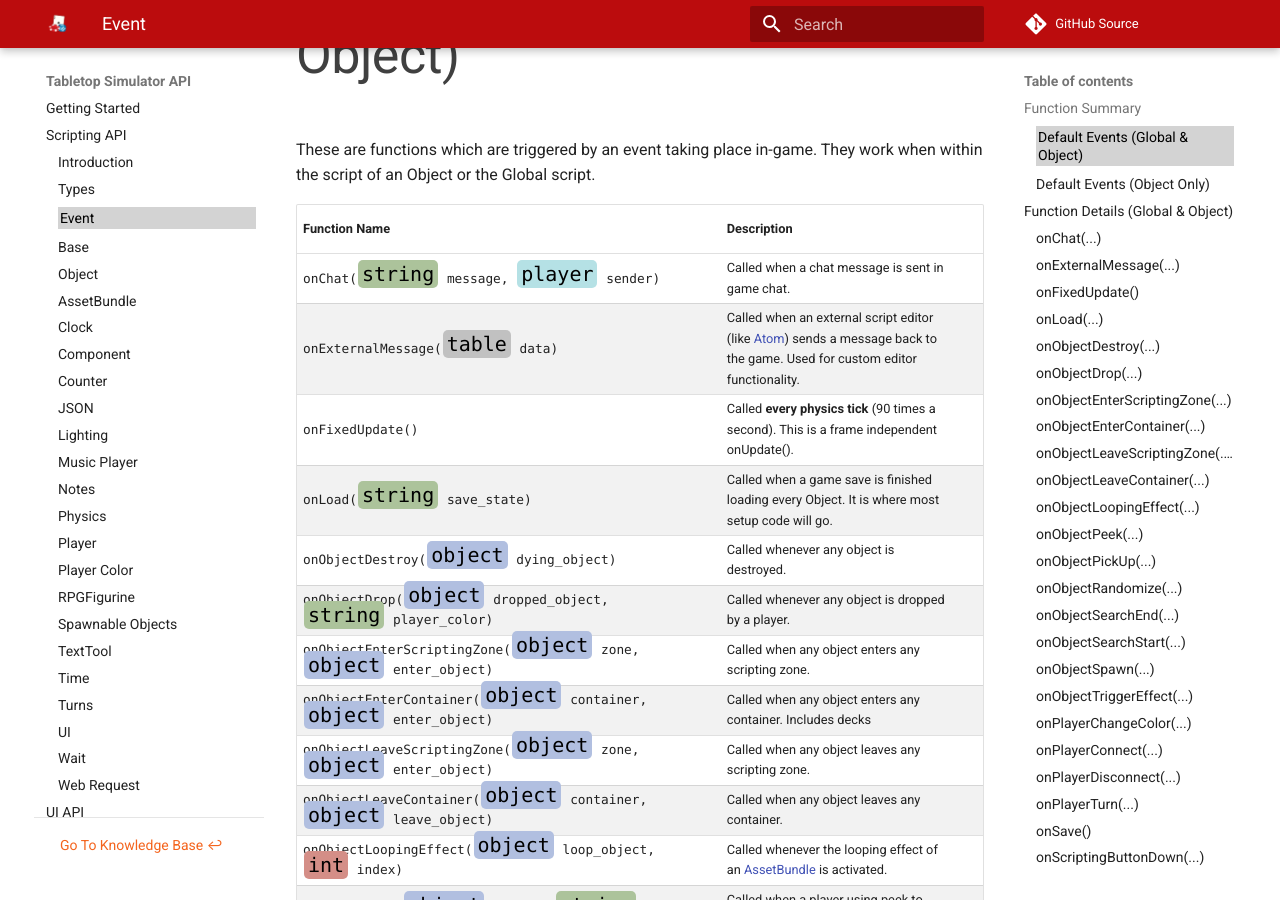
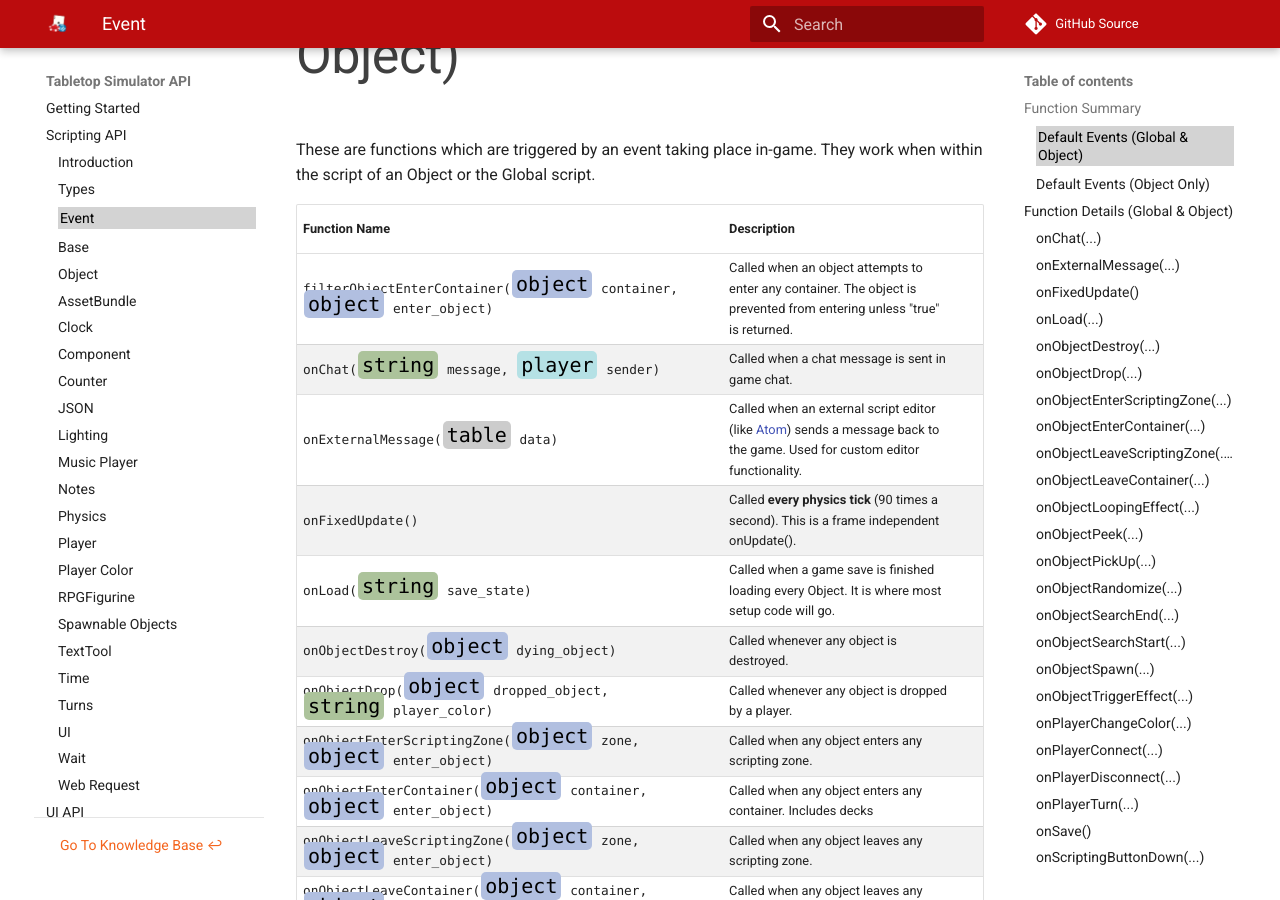
Before and after one commit to Berserk-Games/Tabletop-Simulator-API, an MkDocs documentation site: the page built from docs/event.md, in a window 1280 px wide and 900 px high, scrolled down 656 px. Built offline with MkDocs 1.6.1 and Material for MkDocs 9.7.7, drawn with Linux system fonts in a browser that asks for light colours; comment, search, counter and statistics services are not loaded; old or Windows-style settings are respelled for this version of MkDocs.

Commit message:
Added filterObjectEnterContainer

```diff
--- a/docs/event.md
+++ b/docs/event.md
@@ -9,6 +9,7 @@
 
 Function Name | Description | &nbsp;
 -- | -- | --
+filterObjectEnterContainer([<span class="tag obj"></span>](/types)&nbsp;container, [<span class="tag obj"></span>](/types)&nbsp;enter_object) | Called when an object attempts to enter any container. The object is prevented from entering unless "true" is returned. | [<span class="i"></span>](#filterobjectentercontainer)
 onChat([<span class="tag str"></span>](/types)&nbsp;message, [<span class="tag pla"></span>](/types)&nbsp;sender) | Called when a chat message is sent in game chat. | [<span class="i"></span>](#onchat)
 onExternalMessage([<span class="tag tab"></span>](/types)&nbsp;data) | Called when an external script editor (like [Atom](atom)) sends a message back to the game. Used for custom editor functionality. | [<span class="i"></span>](#onexternalmessage)
 onFixedUpdate() | Called **every physics tick** (90 times a second). This is a frame independent onUpdate(). | [<span class="i"></span>](#onfixedupdate)
```
